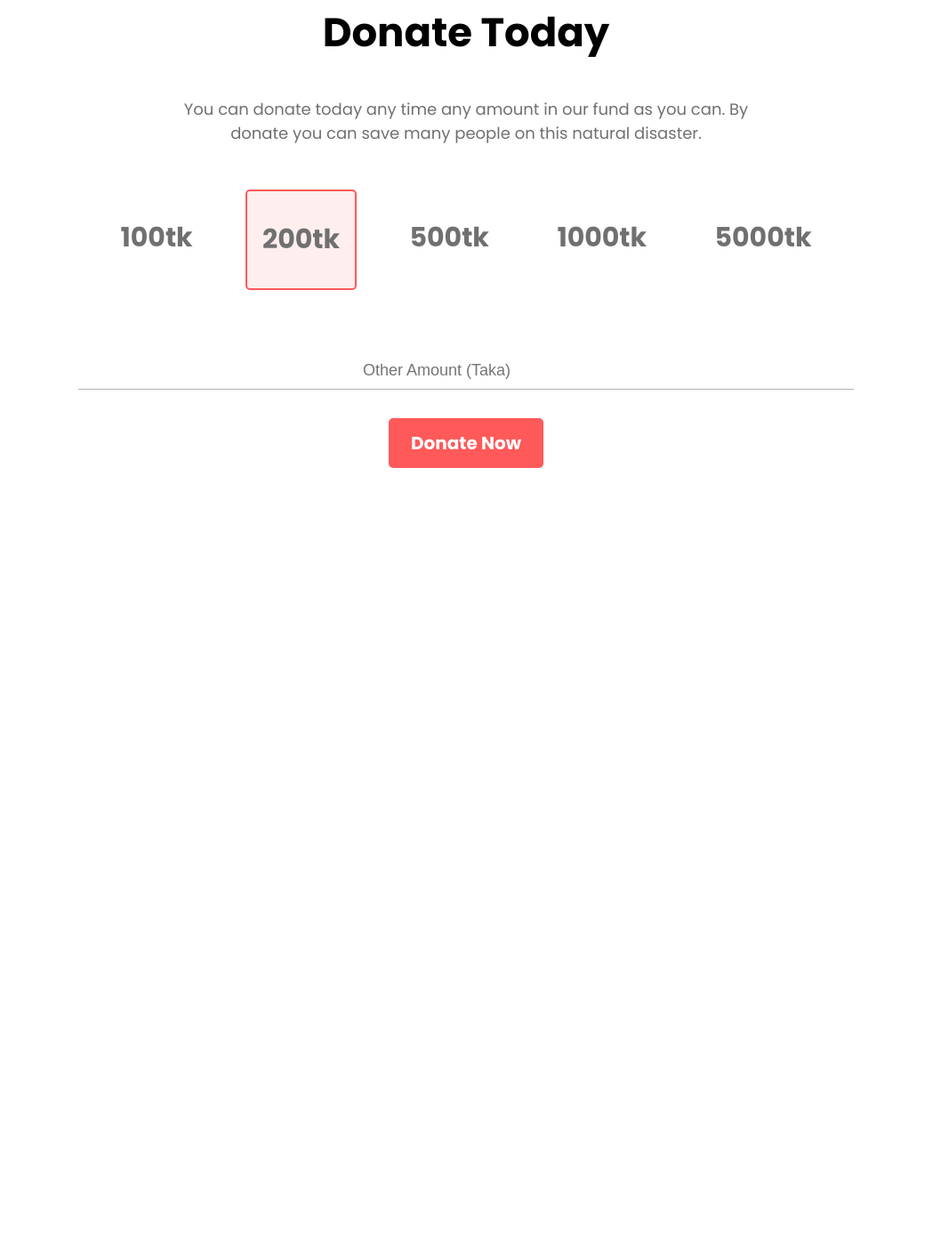
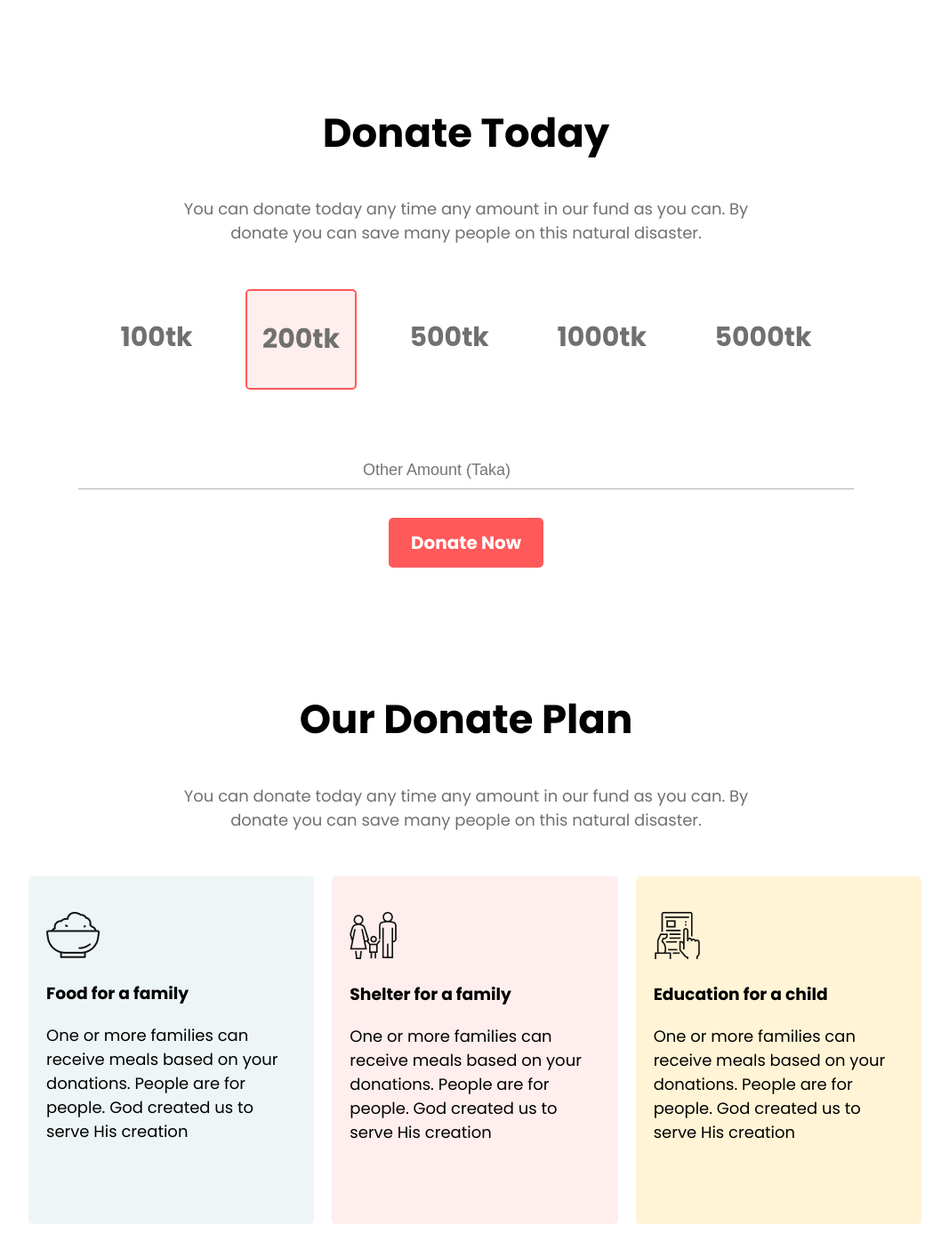
Before and after one commit to tuhinshuvra/donation, a plain HTML site: page index.html in a window 1280 px wide. Shown: the part 684-2098 px from the top of the page at 89% size, without its empty margins (116-1183 px from the left). Before the commit the page ends 1210 px from the top, so only its background shows below. Drawn offline with Linux system fonts and the light colour scheme.

Commit message:
donate plan section done

```diff
--- a/index.html
+++ b/index.html
@@ -56,6 +56,37 @@
 
     </section>
     <!-- donation amount section end -->
+
+    <!-- donation plan section start -->
+    <section class="donation-plan">
+        <div class="common-txt">
+            <h2>Our Donate Plan</h2>
+            <p>You can donate today any time any amount in our fund as you can. By donate you can save many people on
+                this natural disaster.</p>
+        </div>
+        <div class="plan-types">
+            <div>
+                <img src="icons/food.png" alt="food icon">
+                <h3>Food for a family</h3>
+                <p>One or more families can receive meals based on your donations. People are for people. God created us
+                    to serve His creation</p>
+            </div>
+            <div>
+                <img src="icons/shelter.png" alt="shelter icon">
+                <h3>Shelter for a family</h3>
+                <p>One or more families can receive meals based on your donations. People are for people. God created us
+                    to serve His creation</p>
+            </div>
+            <div>
+                <img src="icons/education.png" alt="education icon">
+                <h3>Education for a child</h3>
+                <p>One or more families can receive meals based on your donations. People are for people. God created us
+                    to serve His creation</p>
+            </div>
+        </div>
+
+    </section>
+    <!-- donation plan section end -->
 </body>
 
 </html>
--- a/style.css
+++ b/style.css
@@ -19,19 +19,18 @@ p {
     font-size: 18px;
     font-weight: 400;
     margin-bottom: 50px;
-
 }
 
+/* banner section start */
 .banner {
     width: 100%;
     height: 650px;
     background-image: url(images/donation8.jpg);
     background-repeat: no-repeat;
-    /* background-position: center; */
     background-size: cover;
-    /* position: fixed; */
     text-align: center;
     box-shadow: inset 0 1px 1px 1000px rgba(0, 0, 0, 0.607);
+    margin-bottom: 150px;
 }
 
 .banner-txt {
@@ -56,6 +55,8 @@ p {
     border-radius: 5px;
     color: white;
 }
+
+/* banner section end */
 
 /* donation amount setion start */
 .common-txt {
@@ -104,3 +105,39 @@ p {
 }
 
 /* donation amount setion end */
+
+
+/* donation-plan amount setion start */
+.donation-plan {
+    margin-bottom: 150px;
+}
+
+.donation-amount {
+    margin-bottom: 150px;
+}
+
+.plan-types {
+    margin: 0 10%;
+    display: flex;
+    justify-content: space-evenly;
+}
+
+.plan-types div {
+    padding: 40px 20px;
+    margin-left: 20px;
+    border-radius: 5px;
+}
+
+.plan-types div:nth-child(1) {
+    background-color: #EDF5F6;
+}
+
+.plan-types div:nth-child(2) {
+    background-color: #FFEEEE;
+}
+
+.plan-types div:nth-child(3) {
+    background-color: #FFF4D6;
+}
+
+/* donation-plan amount setion end */
```
Also changed, not shown: icons/education.png (renamed from icons/Frame-1.png).
